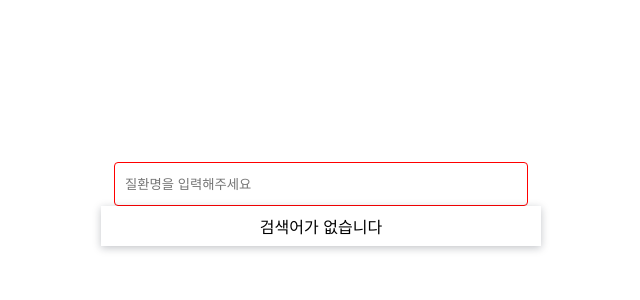
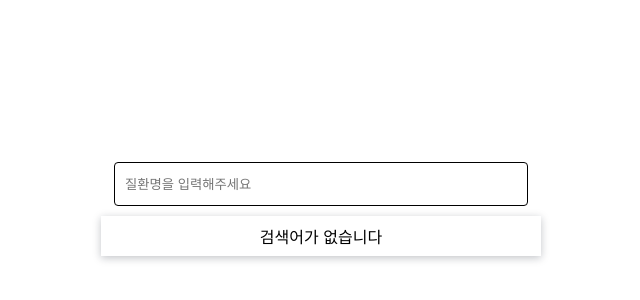
Before and after one commit to eastsunyong/pre-onboarding-11th-4week, a React (Create React App) app: page / in a window 1280 px wide. Shown: the part 38-338 px from the top of the page, without its empty margins (319-959 px from the left). Built offline with nearby package versions, Linux system fonts and the light colour scheme.

Commit message:
Style : SearchPage스타일 수정

```diff
--- a/src/page/SearchPage.style.ts
+++ b/src/page/SearchPage.style.ts
@@ -14,16 +14,16 @@ export const Input = styled.input`
   padding-left: 10px;
   width: 400px;
   height: 40px;
+  margin-bottom: 10px;
   outline: none;
-  border: 1px solid red;
+  border: 1px solid black;
   border-radius: 4px;
 `;
 
 export const SickBox = styled.div`
   height: 100%;
   width: 440px;
-  background-color: #fff;
-  top: 45px;
+  box-shadow: 0px 2px 8px rgba(17, 24, 39, 0.25);
 `;
 
 export const Ul = styled.ul`
@@ -31,8 +31,6 @@ export const Ul = styled.ul`
   flex-direction: column;
   align-items: center;
   justify-content: center;
-  padding-right: 30px;
-  /* border: 1px solid red; */
 `;
 
 export const Li = styled.li<{ isFocus?: boolean }>`
@@ -40,9 +38,9 @@ export const Li = styled.li<{ isFocus?: boolean }>`
   font-size: 14px;
   font-weight: bold;
   letter-spacing: 2px;
+  background-color: ${(props) => (props.isFocus ? 'gray' : '#fff')};
   &:hover {
     background-color: gray;
     cursor: pointer;
   }
-  background-color: ${(props) => (props.isFocus ? 'gray' : '#fff')};
 `;
```
